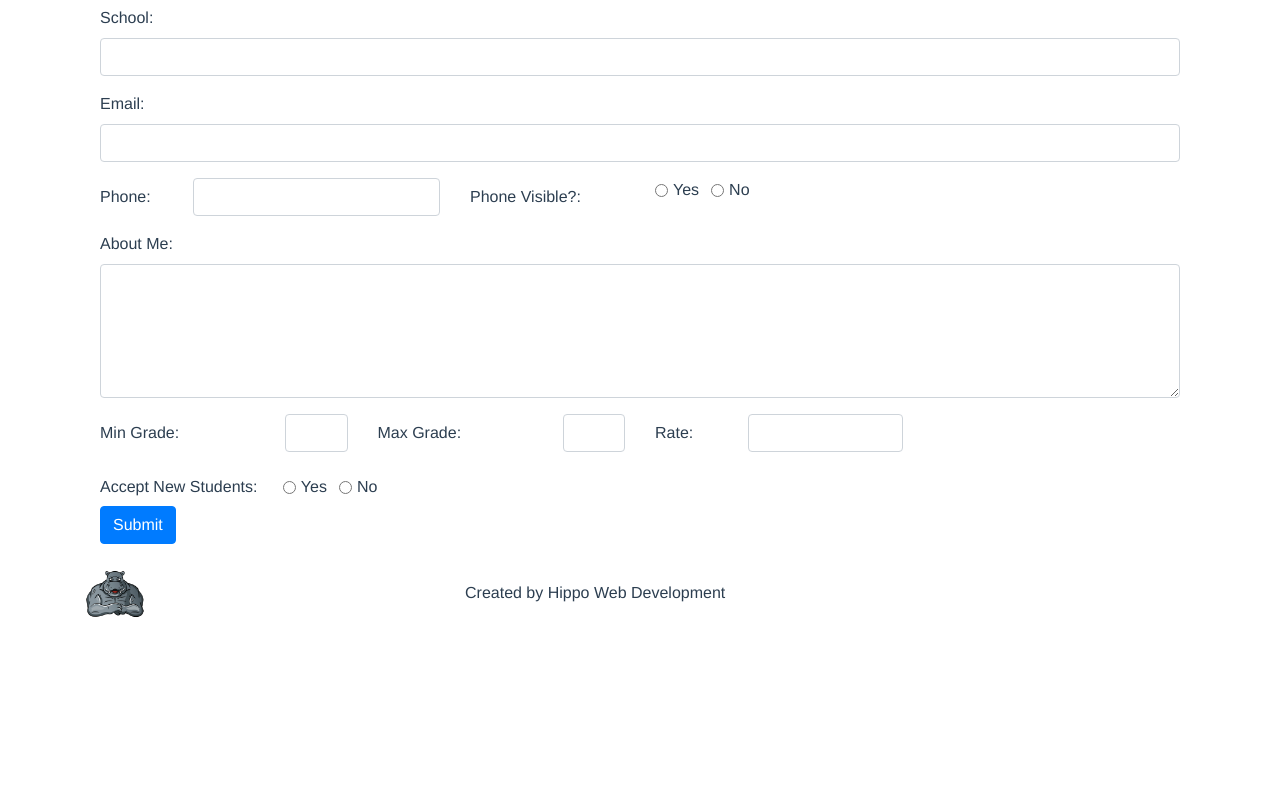
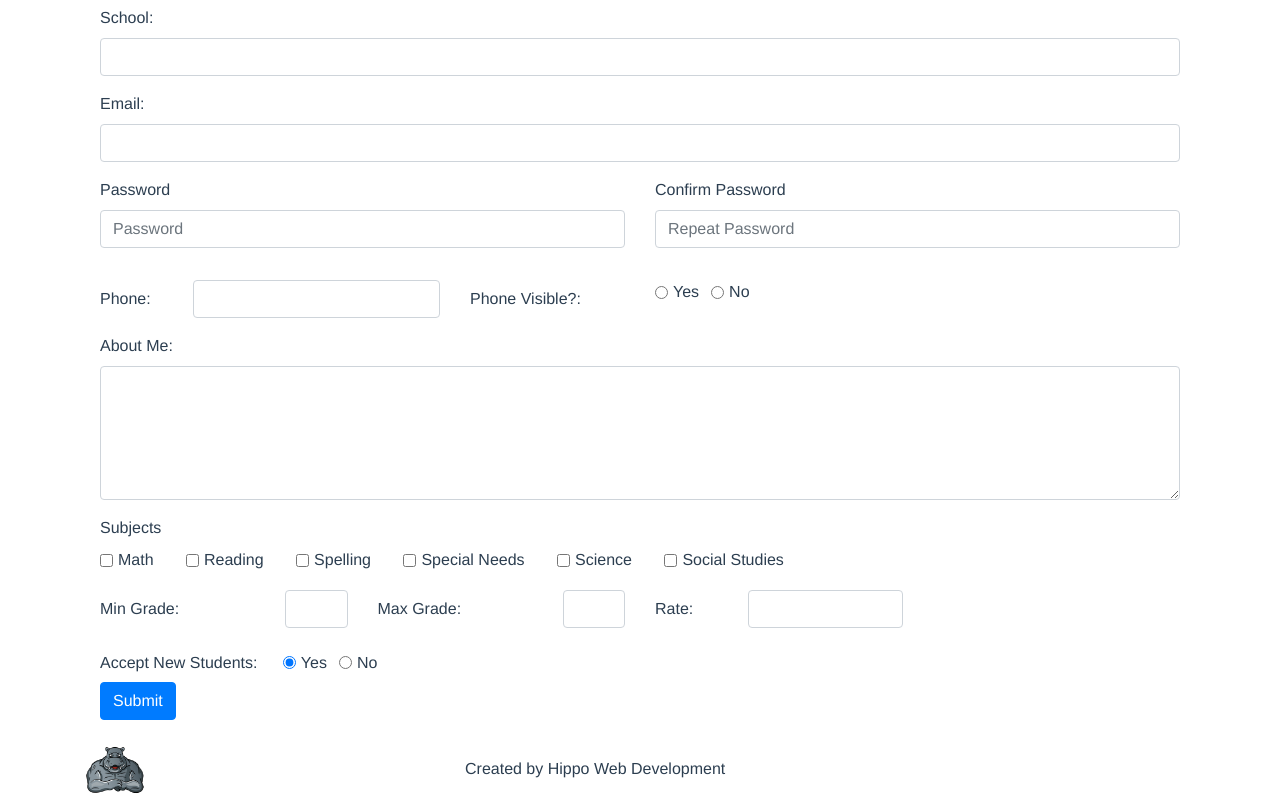
Before and after one commit to michaelgallipo/cv-tutor-vue, a Vue app: page /#/create in a window 1280 px wide. Shown: the part 418-1218 px from the top of the page. Before the commit the page ends 1042 px from the top, so only its background shows below. Built offline with nearby package versions, Linux system fonts and the light colour scheme.

Commit message:
Finished Create Form incl subjects, added subjects to tutors index, made email mail:to link

```diff
--- a/src/views/Create.vue
+++ b/src/views/Create.vue
@@ -36,6 +36,21 @@
         <input type="text" class="form-control" v-model="email" />
       </div>
       <div class="form-group row">
+        <div class="form-group col-sm-6">
+          <label>Password</label>
+          <input type="password" class="form-control" placeholder="Password" v-model="password" />
+        </div>
+        <div class="form-group col-sm-6">
+          <label>Confirm Password</label>
+          <input
+            type="password"
+            class="form-control"
+            placeholder="Repeat Password"
+            v-model="password_confirmation"
+          />
+        </div>
+      </div>
+      <div class="form-group row">
         <label class="col-sm-1 col-form-label">Phone:</label>
         <div class="col-sm-3">
           <input type="text" class="form-control" v-model="phone" />
@@ -68,12 +83,71 @@
       </div>
       <div class="form-group">
         <label>About Me:</label>
-				<textarea
-					type="textarea"
-					class="form-control"
-					rows="5"
-					v-model="about"
+        <textarea type="textarea" class="form-control" rows="5" v-model="about" />
+      </div>
+      <div class="form-group">
+        <label>Subjects</label>
+        <br />
+        <div class="form-check form-check-inline">
+          <input
+            class="form-check-input"
+            type="checkbox"
+            id="checkbox1"
+            value="true"
+            v-model="math"
           />
+          <label class="form-check-label" for="checkbox1">Math &emsp;</label>
+        </div>
+        <div class="form-check form-check-inline">
+          <input
+            class="form-check-input"
+            type="checkbox"
+            id="checkbox2"
+            value="true"
+            v-model="reading"
+          />
+          <label class="form-check-label" for="checkbox2">Reading &emsp;</label>
+        </div>
+        <div class="form-check form-check-inline">
+          <input
+            class="form-check-input"
+            type="checkbox"
+            id="checkbox3"
+            value="true"
+            v-model="spelling"
+          />
+          <label class="form-check-label" for="checkbox2">Spelling &emsp;</label>
+        </div>
+        <div class="form-check form-check-inline">
+          <input
+            class="form-check-input"
+            type="checkbox"
+            id="checkbox4"
+            value="true"
+            v-model="special_needs"
+          />
+          <label class="form-check-label" for="checkbox4">Special Needs &emsp;</label>
+        </div>
+        <div class="form-check form-check-inline">
+          <input
+            class="form-check-input"
+            type="checkbox"
+            id="checkbox5"
+            value="true"
+            v-model="science"
+          />
+          <label class="form-check-label" for="checkbox5">Science &emsp;</label>
+        </div>
+        <div class="form-check form-check-inline">
+          <input
+            class="form-check-input"
+            type="checkbox"
+            id="checkbox6"
+            value="true"
+            v-model="social_studies"
+          />
+          <label class="form-check-label" for="checkbox4">Social Studies &emsp;</label>
+        </div>
       </div>
       <div class="form-group row">
         <label class="col-sm-2 col-form-label">Min Grade:</label>
@@ -131,13 +205,21 @@ export default {
       zip: "",
       school: "",
       email: "",
+      password: "",
+      password_confirmation: "",
       phone: "",
       phone_visible: "",
       about: "",
       grade_min: "",
       grade_max: "",
       rate: "",
-      accept_new: "",
+      accept_new: true,
+      math: false,
+      reading: false,
+      spelling: false,
+      special_needs: false,
+      science: false,
+      social_studies: false,
       errors: []
     };
   },
@@ -151,28 +233,34 @@ export default {
         zip: this.zip,
         school: this.school,
         email: this.email,
+        password: this.password,
+        password_confirmation: this.password_confirmation,
         phone: this.phone,
         phone_visible: this.phone_visible,
         about: this.about,
         grade_min: this.grade_min,
         grade_max: this.grade_max,
         rate: this.rate,
-        accept_new: this.accept_new
+        accept_new: this.accept_new,
+        math: this.math,
+        reading: this.reading,
+        spelling: this.spelling,
+        special_needs: this.special_needs,
+        science: this.science,
+        social_studies: this.social_studies
       };
-      console.log(params);
+      // console.log(params);
       axios
         .post("/api/tutors", params)
         .then(response => {
           if (response.status === 200) {
             window.alert("Account successfully created");
-            router.push('/');
+            router.push("/");
           }
         })
-        .catch(
-          function(error) {
+        .catch(error => {
           this.errors = error.response.data.errors;
-          }.bind(this)
-        );
+        });
     }
   }
 };
--- a/src/views/Tutors.vue
+++ b/src/views/Tutors.vue
@@ -6,18 +6,24 @@
     <div v-for="tutor in tutors" class="col-lg-9">
       <div class="card border-2" style="margin-bottom: 20px">
         <div class="card-body">
-					<h4>{{ tutor.name }}</h4>
-					<p>
-						Location: {{ tutor.state }} &emsp; &emsp; School: {{ tutor.school }}
-					</p>
-					<p style="font-size:18px; margin-top:7px; font-style: italic">
-						About Me
-					</p>
+          <h4 style="font-weight:bold">{{ tutor.name }}</h4>
+          <p>Location: {{ tutor.state }} &emsp; &emsp; School: {{ tutor.school }}</p>
+          <p style="font-size:18px; margin-top:7px; font-style: italic">About Me</p>
           <p>{{ tutor.about }}</p>
+          <label id="subjects">Subjects</label>
+          <ul class="list-group list-group-horizontal">
+            <div v-for="subject in tutor.subjects">
+              <li class="list-group-item border-0" id="subject">{{subject}}</li>
+            </div>
+          </ul>
           <p>Grade Levels: {{ tutor.grade_min }} - {{ tutor.grade_max }}</p>
           <p>Rate: {{ tutor.rate }}</p>
-					<p>Contact: {{ tutor.email }}</p>
-					<p v-if="tutor.phone">Phone: {{ tutor.phone }}</p>
+          <p>
+            Contact:
+            <a v-bind:href="'mailto:' + tutor.email">{{ tutor.email }}</a>
+          </p>
+          <p v-if="tutor.phone_visible">Phone: {{ tutor.phone }}</p>
+          <p v-if="tutor.accept_new">Accepting New Students</p>
         </div>
       </div>
     </div>
@@ -32,6 +38,15 @@
 p {
   margin-block-start: 1px;
   margin-block-end: 1px;
+}
+
+#subjects {
+  font-weight: bold;
+  padding-top: 5px;
+}
+
+#subject {
+  padding: 0rem 1.25rem 0.4rem 0.4rem;
 }
 </style>
 
```
Lines whose indentation alone changed are shown as unchanged.
